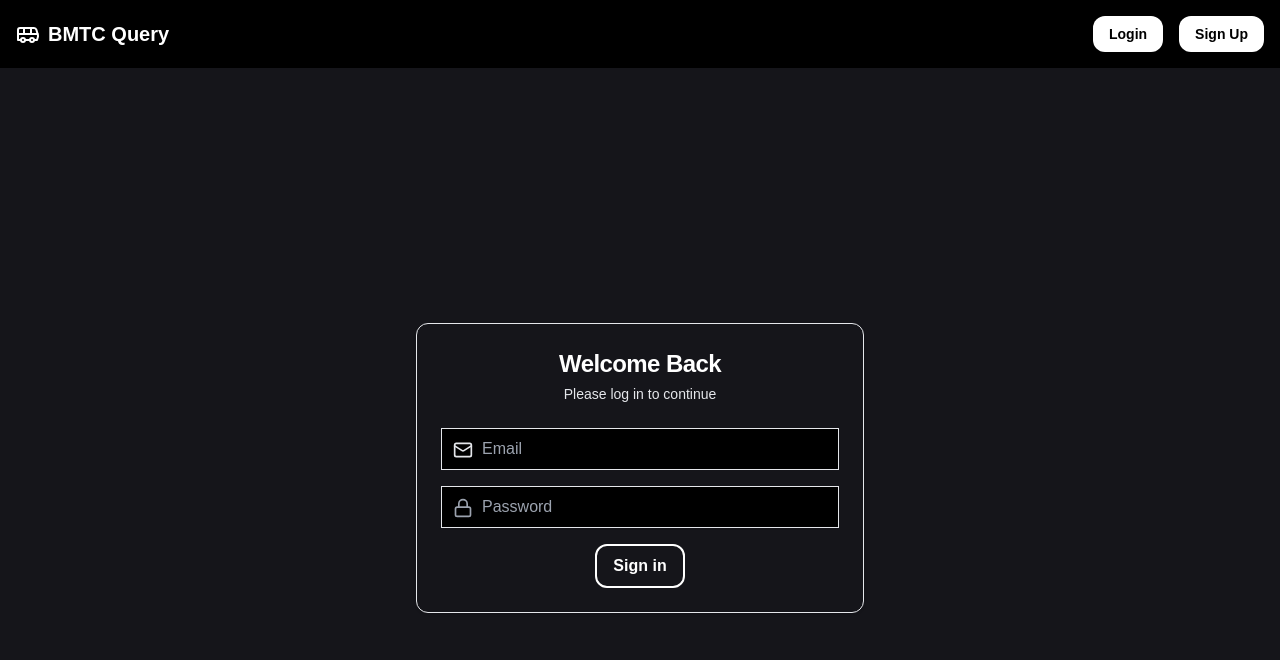
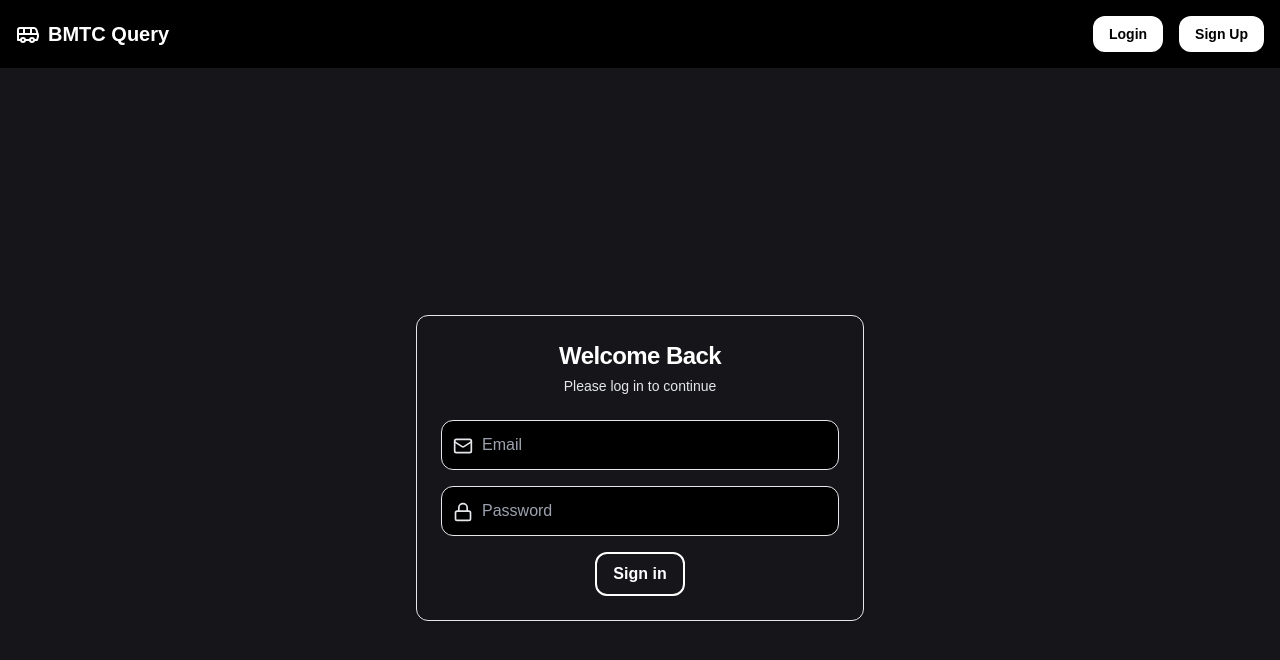
Before and after one commit to Pro696969/BMTC-Querying, a Next.js app in the folder frontend/: page /login in a window 1280 px wide. Shown: the top 660 px of the page. Built offline with nearby package versions, Linux system fonts and the light colour scheme.

Commit message:
day1_final

```diff
--- a/frontend/src/app/login/page.js
+++ b/frontend/src/app/login/page.js
@@ -25,13 +25,13 @@ const LoginPage = () => {
           <form onSubmit={handleSubmit} className="space-y-4 flex flex-col items-center">
             <div className="space-y-2 w-full">
               <div className="relative">
-                <Mail className="absolute left-3 top-3 h-5 w-5 text-gray-200" />
+                <Mail className="absolute left-3 top-4 h-5 w-5 text-gray-200" />
                 <input
                   type="email"
                   placeholder="Email"
                   value={email}
                   onChange={(e) => setEmail(e.target.value)}
-                  className="bg-black w-full pl-10 pr-4 py-2 border rounded-lg focus:outline-none focus:ring-2 focus:ring-blue-500"
+                  className="bg-black w-full pl-10 pr-4 py-3 border rounded-xl focus:outline-none focus:ring-2 focus:ring-blue-500"
                   required
                 />
               </div>
@@ -39,13 +39,13 @@ const LoginPage = () => {
 
             <div className="space-y-2 w-full">
               <div className="relative">
-                <Lock className="absolute left-3 top-3 h-5 w-5 text-gray-400" />
+                <Lock className="absolute left-3 top-4 h-5 w-5 text-gray-200" />
                 <input
                   type="password"
                   placeholder="Password"
                   value={password}
                   onChange={(e) => setPassword(e.target.value)}
-                  className="bg-black w-full pl-10 pr-4 py-2 border rounded-lg focus:outline-none focus:ring-2 focus:ring-blue-500"
+                  className="bg-black w-full pl-10 pr-4 py-3 border rounded-xl focus:outline-none focus:ring-2 focus:ring-blue-500"
                   required
                 />
               </div>
```
